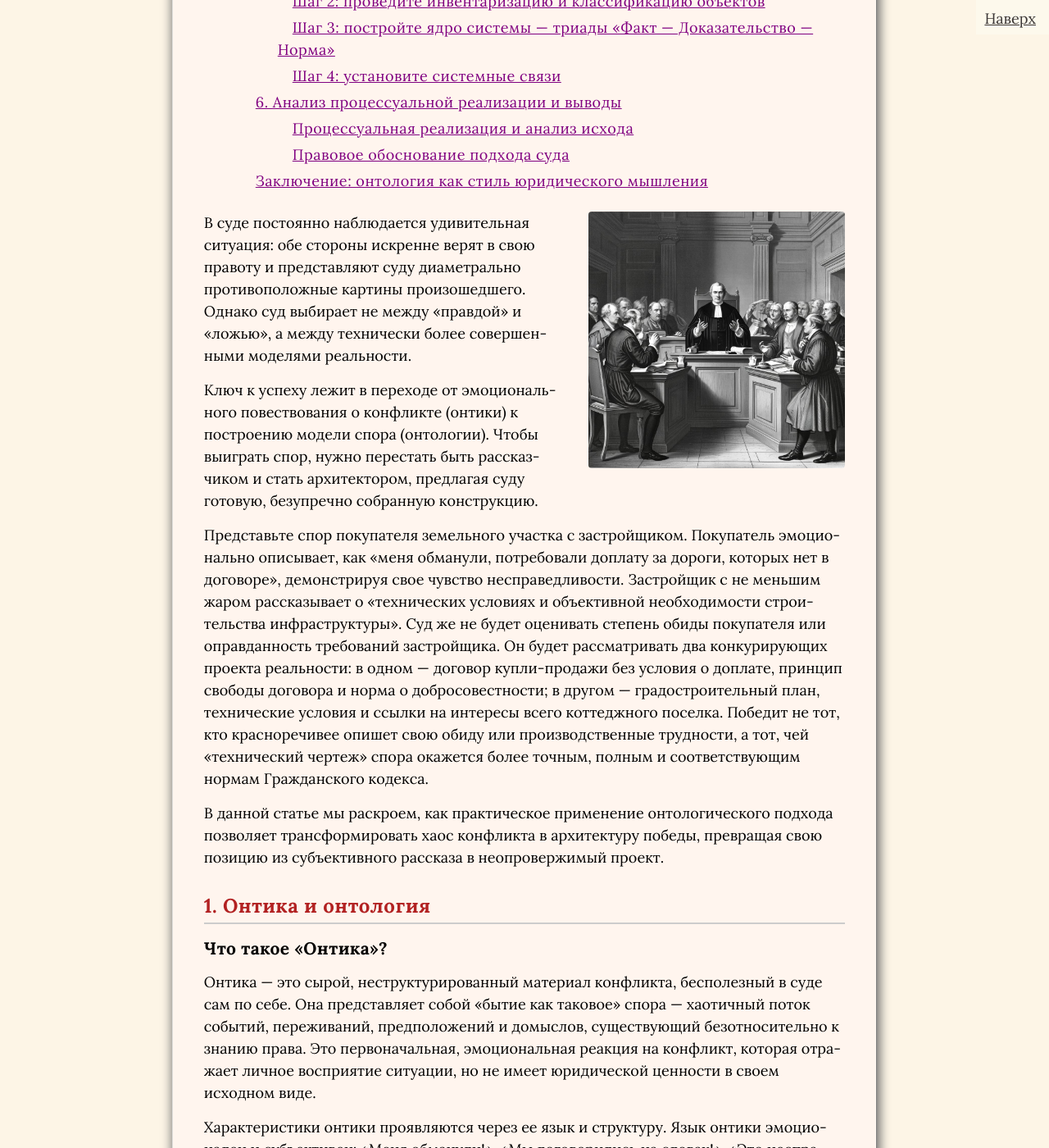
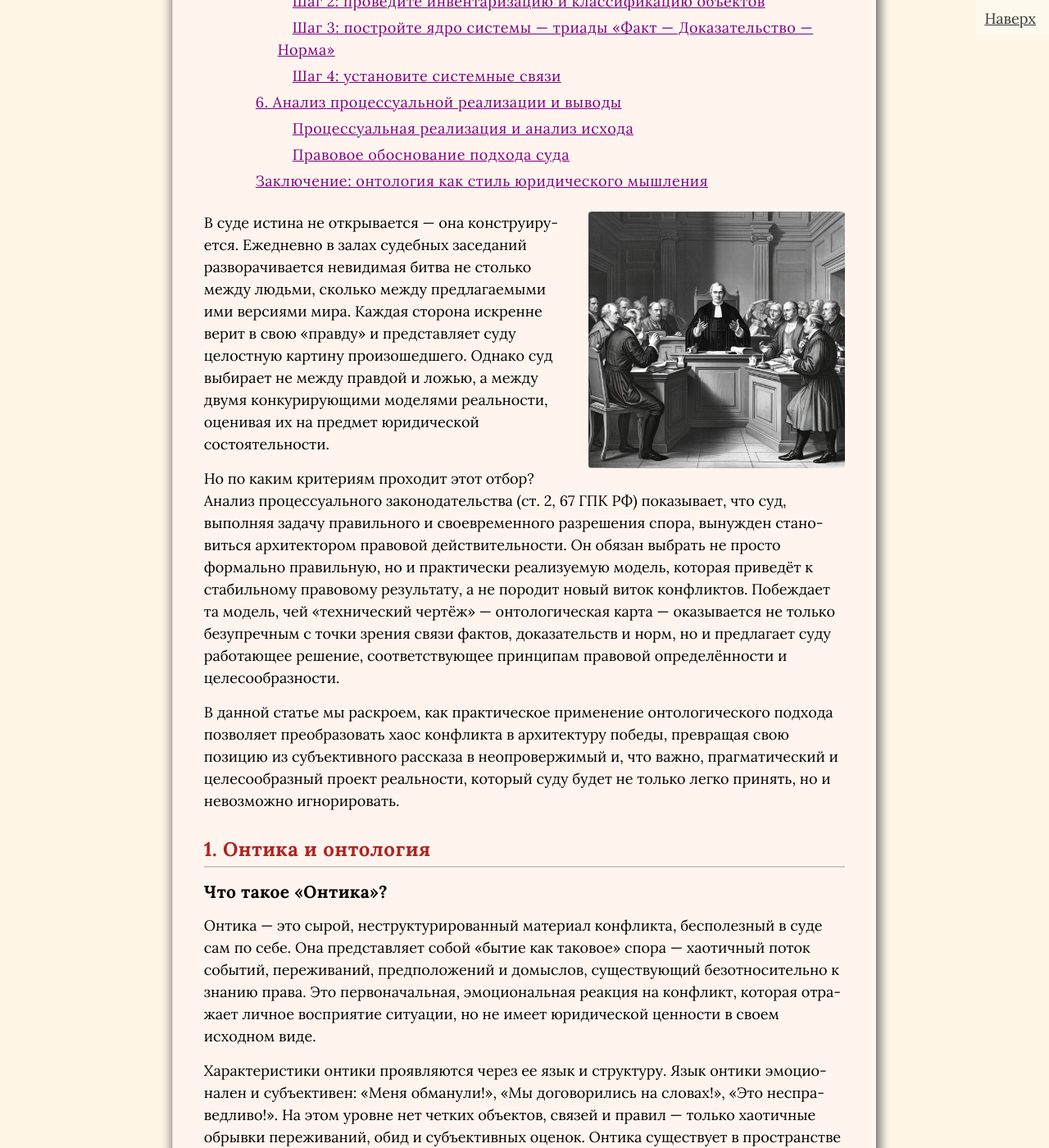
Before and after one commit to SergSi/land-use-art, a Jekyll site: the page built from _posts/2025-10-18-train.md, in a window 1280 px wide and 1400 px high, scrolled down 1377 px. Shown: the whole window at 82% size. Built offline with Jekyll 4.4.1, drawn with Linux system fonts in a browser that asks for light colours; some web fonts are replaced.

Commit message:
Update 2025-10-18-train.md

```diff
--- a/_posts/2025-10-18-train.md
+++ b/_posts/2025-10-18-train.md
@@ -9,13 +9,11 @@ align: right
 class: mind
 ---
 
-В суде постоянно наблюдается удивительная ситуация: обе стороны искренне верят в свою правоту и представляют суду диаметрально противоположные картины произошедшего. Однако суд выбирает не между «правдой» и «ложью», а между технически более совершенными моделями реальности.
+В суде истина не открывается — она конструируется. Ежедневно в залах судебных заседаний разворачивается невидимая битва не столько между людьми, сколько между предлагаемыми ими версиями мира. Каждая сторона искренне верит в свою «правду» и представляет суду целостную картину произошедшего. Однако суд выбирает не между правдой и ложью, а между двумя конкурирующими моделями реальности, оценивая их на предмет юридической состоятельности.
 
-Ключ к успеху лежит в переходе от эмоционального повествования о конфликте (онтики) к построению модели спора (онтологии). Чтобы выиграть спор, нужно перестать быть рассказчиком и стать архитектором, предлагая суду готовую, безупречно собранную конструкцию.
+Но по каким критериям проходит этот отбор? Анализ процессуального законодательства (ст. 2, 67 ГПК РФ) показывает, что суд, выполняя задачу правильного и своевременного разрешения спора, вынужден становиться архитектором правовой действительности. Он обязан выбрать не просто формально правильную, но и практически реализуемую модель, которая приведёт к стабильному правовому результату, а не породит новый виток конфликтов. Побеждает та модель, чей «технический чертёж» — онтологическая карта — оказывается не только безупречным с точки зрения связи фактов, доказательств и норм, но и предлагает суду работающее решение, соответствующее принципам правовой определённости и целесообразности.
 
-Представьте спор покупателя земельного участка с застройщиком. Покупатель эмоционально описывает, как «меня обманули, потребовали доплату за дороги, которых нет в договоре», демонстрируя свое чувство несправедливости. Застройщик с не меньшим жаром рассказывает о «технических условиях и объективной необходимости строительства инфраструктуры». Суд же не будет оценивать степень обиды покупателя или оправданность требований застройщика. Он будет рассматривать два конкурирующих проекта реальности: в одном — договор купли-продажи без условия о доплате, принцип свободы договора и норма о добросовестности; в другом — градостроительный план, технические условия и ссылки на интересы всего коттеджного поселка. Победит не тот, кто красноречивее опишет свою обиду или производственные трудности, а тот, чей «технический чертеж» спора окажется более точным, полным и соответствующим нормам Гражданского кодекса.
-
-В данной статье мы раскроем, как практическое применение онтологического подхода позволяет трансформировать хаос конфликта в архитектуру победы, превращая свою позицию из субъективного рассказа в неопровержимый проект.
+В данной статье мы раскроем, как практическое применение онтологического подхода позволяет преобразовать хаос конфликта в архитектуру победы, превращая свою позицию из субъективного рассказа в неопровержимый и, что важно, прагматический и целесообразный проект реальности, который суду будет не только легко принять, но и невозможно игнорировать.
 
 ## 1.  Онтика и онтология
 
```
